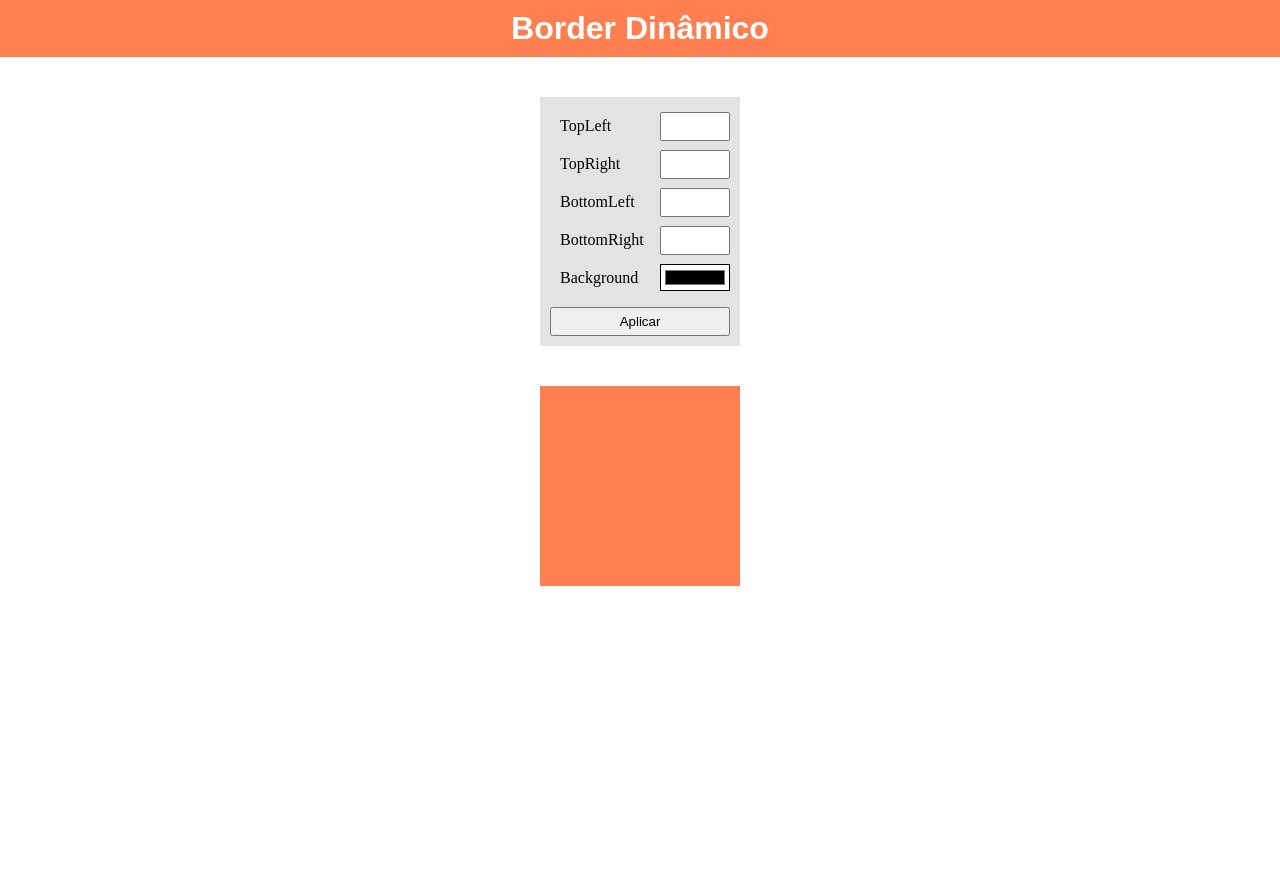
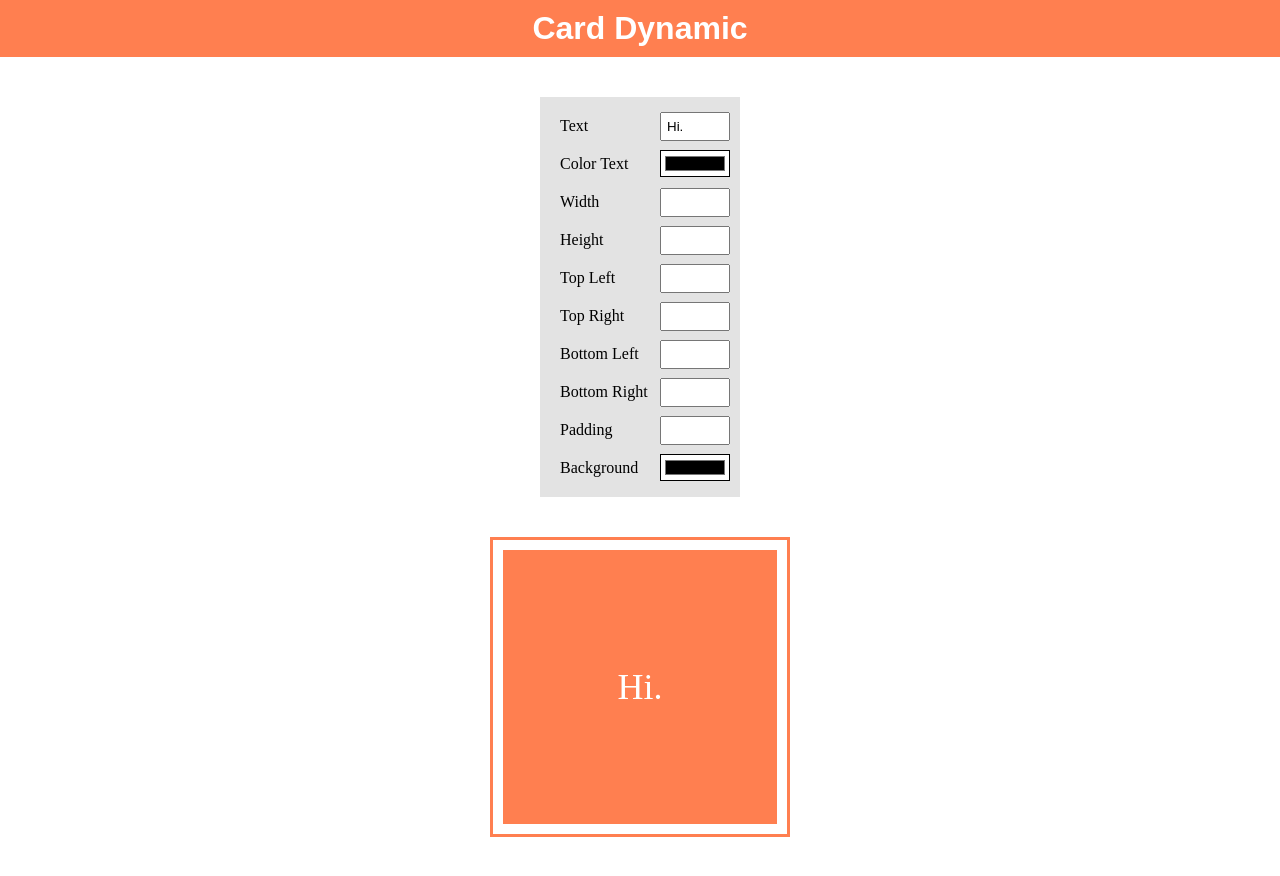
Before and after one commit to eduuesteves/border-and-color-js, a plain HTML site: page index.html in a window 1280 px wide. Before the commit the page ends 800 px from the top, so only its background shows below. Drawn offline with Linux system fonts and the light colour scheme.

Commit message:
Versão 2.0 com novas funcionalidades

```diff
--- a/index.html
+++ b/index.html
@@ -5,32 +5,49 @@
     <meta http-equiv="X-UA-Compatible" content="IE=edge">
     <meta name="viewport" content="width=device-width, initial-scale=1.0">
     <link rel="stylesheet" href="style.css">
-    <title>Border Dinâmico</title>
+    <title>Border Dynamic</title>
 </head>
-<body>
-    <header>
-        <h1>Border Dinâmico</h1>
+<body onchange="go()">
+    <header id="header">
+        <h1>Card Dynamic</h1>
     </header>
     <section>
         <div class="box">
-            <label>TopLeft
+            <label>Text
+                <input type="text" id="text" value="Hi." />
+            </label>
+            <label>Color Text
+                <input type="color" id="colorText" />
+            </label>
+            <label>Width
+                <input type="number" id="width" />
+            </label>
+            <label>Height
+                <input type="number" id="height" />
+            </label>
+            <label>Top Left
                 <input type="number" id="topLeft">
             </label>
-            <label>TopRight
+            <label>Top Right
                 <input type="number" id="topRight">
             </label>
-            <label>BottomLeft
+            <label>Bottom Left
                 <input type="number" id="bottomLeft">
             </label>
-            <label>BottomRight
+            <label>Bottom Right
                 <input type="number" id="bottomRight">
+            </label>
+            <label>Padding
+                <input type="number" id="padding">
             </label>
             <label>Background
                 <input type="color" id="bg">
             </label>
-            <button onclick="aplicar()">Aplicar</button>
+
         </div>
-        <div class="painel" id="painel"></div>
+        <div id="borderPainel">
+            <div class="painel" id="painel">Hi.</div>
+        </div>
     </section>
 
     <script src="script.js"></script>
--- a/script.js
+++ b/script.js
@@ -1,16 +1,32 @@
-let borderTopLeft = document.getElementById('topLeft')
-let borderTopRight = document.getElementById('topRight')
-let borderBottomLeft = document.getElementById('bottomLeft')
-let borderBottomRight = document.getElementById('bottomRight')
-let color = document.getElementById('bg')
-let painel = document.getElementById('painel')
+const header = document.getElementById('header');
+const text = document.getElementById('text');
+const colorText = document.getElementById('colorText');
+const width = document.getElementById('width');
+const height = document.getElementById('height');
+const borderTopLeft = document.getElementById('topLeft');
+const borderTopRight = document.getElementById('topRight');
+const borderBottomLeft = document.getElementById('bottomLeft');
+const borderBottomRight = document.getElementById('bottomRight');
+const padding = document.getElementById('padding');
+const borderPainel = document.getElementById('borderPainel');
+const color = document.getElementById('bg');
+const painel = document.getElementById('painel');
 
-console.log(`${color.value}`)
-
-function aplicar() {
-    painel.style.borderTopLeftRadius = borderTopLeft.value+'px'
-    painel.style.borderTopRightRadius = borderTopRight.value+'px'
-    painel.style.borderBottomLeftRadius = borderBottomLeft.value+'px'
-    painel.style.borderBottomRightRadius = borderBottomRight.value+'px'
-    painel.style.backgroundColor = color.value
+function go() {
+    painel.innerHTML = text.value
+    painel.style.color = colorText.value
+    borderPainel.style.width = width.value + 'px';
+    borderPainel.style.height = height.value + 'px';
+    borderPainel.style.borderTopLeftRadius = borderTopLeft.value + 'px';
+    borderPainel.style.borderTopRightRadius = borderTopRight.value + 'px';
+    borderPainel.style.borderBottomLeftRadius = borderBottomLeft.value + 'px';
+    borderPainel.style.borderBottomRightRadius = borderBottomRight.value + 'px';
+    painel.style.borderTopLeftRadius = borderTopLeft.value + 'px';
+    painel.style.borderTopRightRadius = borderTopRight.value + 'px';
+    painel.style.borderBottomLeftRadius = borderBottomLeft.value + 'px';
+    painel.style.borderBottomRightRadius = borderBottomRight.value + 'px';
+    borderPainel.style.padding = padding.value + 'px';
+    borderPainel.style.borderColor = color.value;
+    painel.style.backgroundColor = color.value;
+    header.style.backgroundColor = color.value;
 }
--- a/style.css
+++ b/style.css
@@ -5,11 +5,12 @@
     box-sizing: border-box;
 }
 
+
 header {
+    color: white;
     padding: 10px;
     text-align: center;
     background: coral;
-    color: white;
     font-weight: 900;
     font-family: sans-serif;
 }
@@ -46,9 +47,22 @@ input[type=color] {
     background: white;
 }
 
+#borderPainel {
+    border: 3px solid coral;
+    padding: 10px;
+    margin: 0 auto 50px;
+    width: 300px;
+    height: 300px;
+}
+
 .painel {
-    margin: auto;
-    width: 200px;
-    height: 200px;
+    width: 100%;
+    height: 100%;
     background: coral;
+
+    display: flex;
+    align-items: center;
+    justify-content: center;
+    color: white;
+    font-size: 36px;
 }
```
Also changed, not shown: images/newLayout.png (added), images/oldLayout.png (renamed from image.png), 1 other file.
